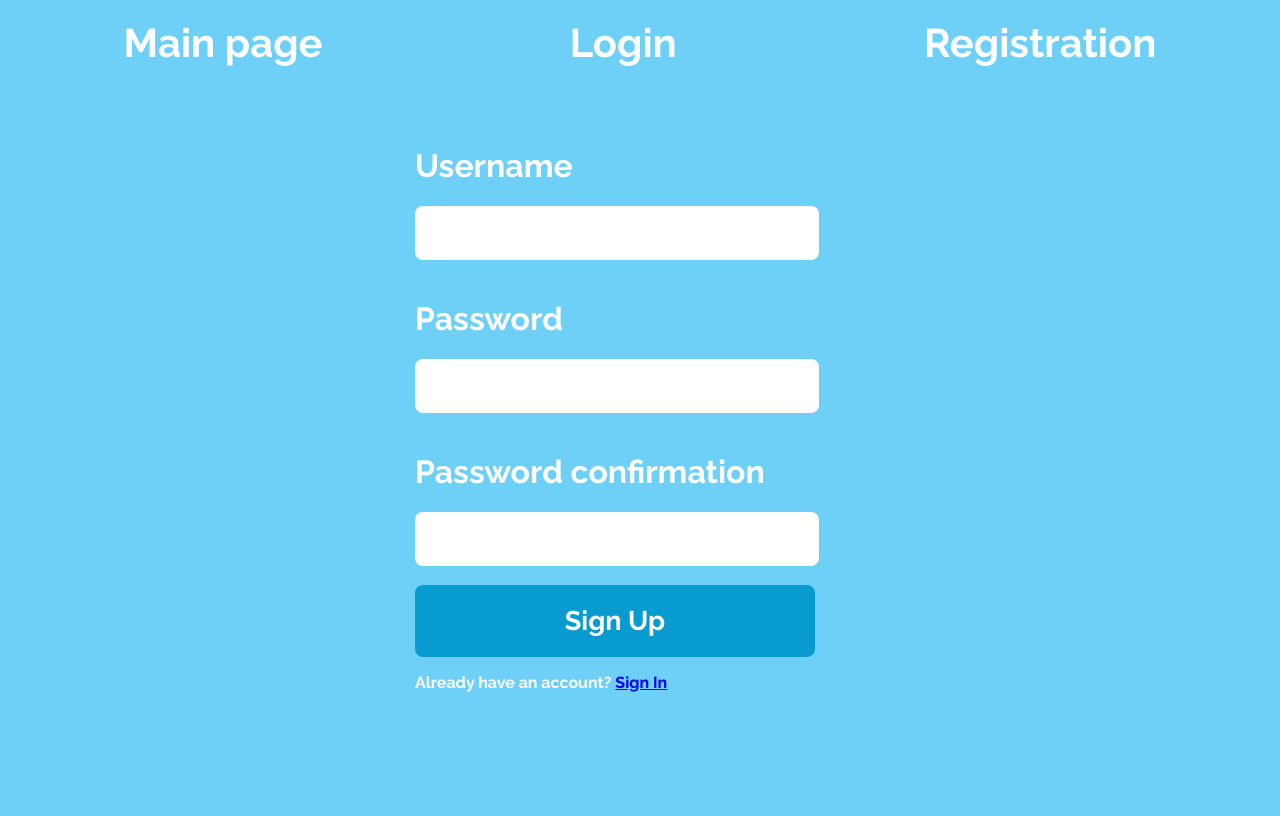
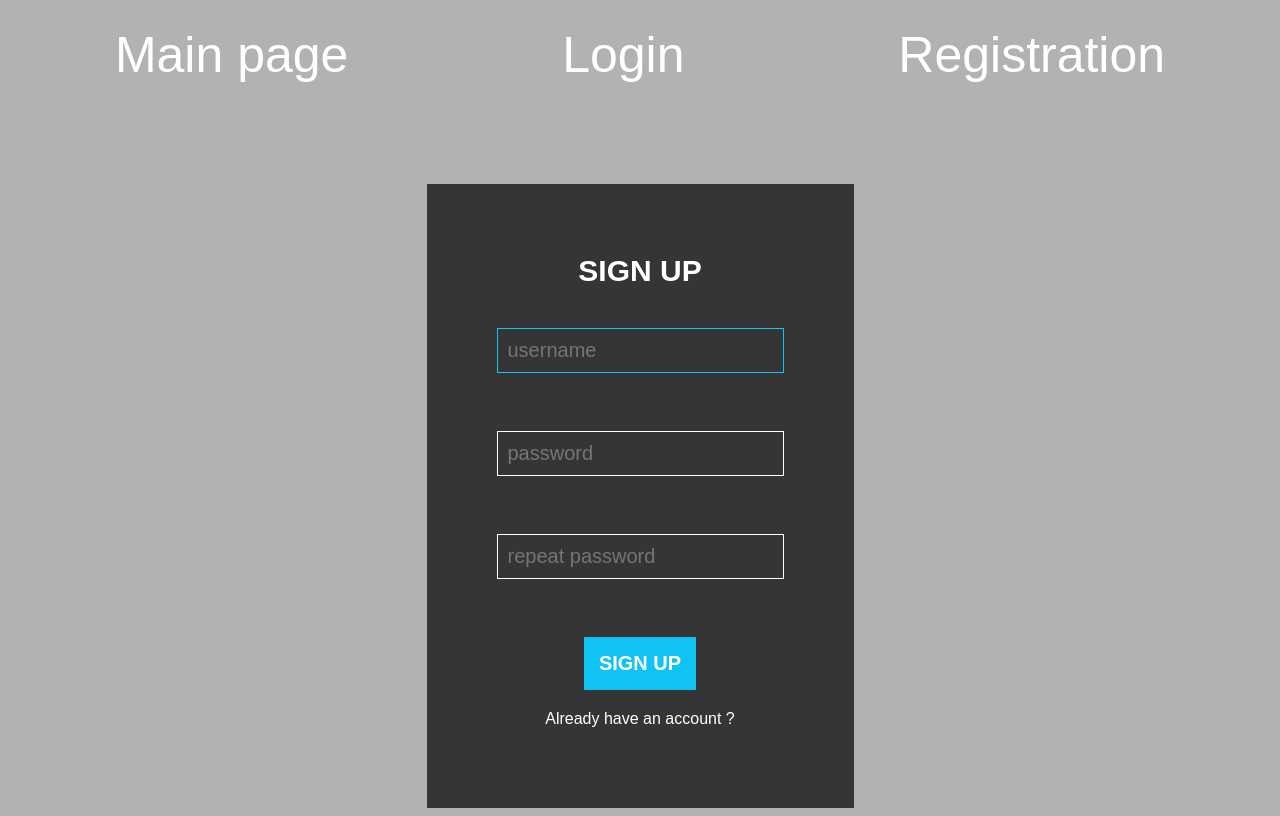
Before and after one commit to phanta1313/django, a Django app: page /registerUser/ in a window 1280 px wide. Run offline with Django 4.2, Linux system fonts and the light colour scheme.

Commit message:
Add files via upload

```diff
--- a/devsearch/templates/navbar.html
+++ b/devsearch/templates/navbar.html
@@ -4,27 +4,24 @@
     <meta http-equiv="X-UA-Compatible" content="IE=edge">
     <meta name="viewport" content="width=device-width, initial-scale=1.0">
     <style>
-        @import url(http://fonts.googleapis.com/css?family=Raleway:700,800);
 
 
        .navbar {
-
-            color: #fff;
-
         display: flex;
         justify-content: space-around;
+        font-size: 50px;
+
+        color: white;
        }
        #navbar_a{
         text-decoration: none;
         color: #ffff;
-          font-family: 'Raleway', sans-serif;
-          font-size: 40px;
        }
 
       </style>
     <title>navbar</title>
 </head>
-{% block content%}
+
 <body>
     <br>
     <div class="navbar">
--- a/devsearch/templates/register.html
+++ b/devsearch/templates/register.html
@@ -25,106 +25,92 @@
 
 
   <style>
-    @import url(http://fonts.googleapis.com/css?family=Raleway:700,800);
+         body {
+	background: linear-gradient(rgba(0,0,0,.3),rgba(0,0,0,.3));
 
-  html, body { margin: 0; }
 
-  :focus { outline: none; }
-  ::-webkit-input-placeholder { color: #DEDFDF; }
-  ::-moz-placeholder { color: #DEDFDF; }
-  :-moz-placeholder { color: #DEDFDF; }
-  ::-ms-input-placeholder { color: #DEDFDF; }
-
-  body {
-    background: #6ED0F6;
-    color: #fff;
-    font-family: 'Raleway', sans-serif;
-    -webkit-font-smoothing: antialiased;
+	font-family: sans-serif;
 }
 
-  #wrapper, label, #arrow, button span { transition: all .5s cubic-bezier(.6,0,.4,1); }
+.form {
+  display: flex;
+  flex-direction: column;
+  align-items: center;
+  justify-content: center;
+	padding-top: 100px;
 
-  #wrapper { overflow: hidden; }
-
-  #signin:checked ~ #wrapper { height: 178px; }
-  #signin:checked ~ #wrapper #arrow { left: 32px; }
-  #signin:checked ~ button span { transform: translate3d(0,-72px,0); }
-
-  #signup:checked ~ #wrapper { height: 262px; }
-  #signup:checked ~ #wrapper #arrow { left: 137px; }
-  #signup:checked ~ button span { transform: translate3d(0,-144px,0); }
-
-  #reset:checked ~ #wrapper { height: 94px; }
-  #reset:checked ~ #wrapper #arrow { left: 404px; }
-  #reset:checked ~ button span { transform: translate3d(0,0,0); }
-
-  form {
-    width: 450px;
-    height: 370px;
 }
 
-  input[type=radio] { display: none; }
-
-  label {
-  cursor: pointer;
-  display: inline-block;
-  font-size: 22px;
-  font-weight: 800;
+.form h1 {
 
 
+	text-align: center;
+	color: #fff;
+	font-size: 30px;
 	text-transform: uppercase;
 }
 
-input[type=text],
-input[type=password] {
-  background: #fff;
-  border: none;
-  border-radius: 8px;
-  font-size: 27px;
-  font-family: 'Raleway', sans-serif;
-  height: 52px;
-  width: 400px;
-
-
-  opacity: 1;
-  text-indent: 20px;
-  transition: all .2s ease-in-out;
-}
-  button {
-    background: #079BCF;
-    border: none;
-    border-radius: 8px;
-    color: #fff;
-    cursor: pointer;
-    font-family: 'Raleway', sans-serif;
-    font-size: 27px;
-    height: 72px;
-    width: 400px;
-
-
-    overflow: hidden;
-    transition: all .3s cubic-bezier(.6,0,.4,1);
+.input-form {
+	padding: 20px;
+	text-align: center;
+  color: white;
 }
 
-  button:hover {
-    background: #007BA5;
+.input-form input {
+	padding: 10px;
+	width: 100%;
+	color: #fff;
+	font-size: 20px;
+	background: none;
+	outline: none;
+	border: 1px solid #fff;
+	box-sizing: border-box;
 }
 
-
-
-
-  #hint {
-
-    text-align: center;
-
+.input-form input[type="text"]:focus, .input-form input[type="password"]:focus {
+	border: 1px solid #0fc3f5;
 
 }
-  .register{
+
+.input-form input[type="submit"] {
+
+	color: #fff;
+	font-weight: bold;
+	text-transform: uppercase;
+	border: none;
+	background: #0fc3f5;
+	transition: .3s;
+	padding: 15px;
+}
+
+.input-form input[type="submit"]:hover {
+	background: #4442db;
+
+}
+
+.form a {
+	display: block;
+	padding: 0 0 30px;
+	text-align: center;
+	color: #fff;
+	text-decoration: none;
+	transition: .3s;
+}
+
+.form a:hover {
+	color: #0fc3f5;
+}
+form{
 	display: flex;
 	flex-direction: column;
 	align-items: center;
-    padding: 60px;
+	background: rgba(0,0,0,.7);
+	padding: 50px;
 }
+#hint{
+  text-align: center;
+}
+
   </style>
 
 
@@ -132,30 +118,38 @@ input[type=password] {
 
   {% include 'navbar.html' %}
 
-    <div class="register">
+    <div class="form">
         <form method="POST" action="{% url 'registerUser' %}" >
         {% csrf_token %}
+        <h1>SIgn Up</h1>
         {% for field in form %}
-        <div class="form_field">
-          <h1>{{field.label}}</h1>
+        <div class="input-form">
           {{field}} <br> <br>
         </div>
         {% endfor %}
-        <button type="submit">Sign Up</button>
-        <p>Already have an account? <a href="{% url 'loginUser' %}">Sign In</a></p>
+        <div class="input-form">
+          <input type="submit" value="Sign Up">
+        </div>
+        <a href="{% url 'loginUser' %}">Already have an account ?</a>
         </form>
     </div>
 
+  <div id="hint">
 
-
-  <div id="hint">
     {% if messages %}
         {% for message in messages %}
         <h1{% if message.tags %} class="{{ message.tags }}"{% endif %}>{{ message }}</h1>
         {% endfor %}
     {% endif %}
+
   </div>
 
   </html>
+
 </body>
+<script>
+  document.querySelector('.input-form input[name="username"]').placeholder = 'username'
+  document.querySelector('.input-form input[name="password1"]').placeholder = 'password'
+  document.querySelector('.input-form input[name="password2"]').placeholder = 'repeat password'
+</script>
 </html>
```
Also changed, not shown: other parts of devsearch/templates/navbar.html (+1 -1 lines), devsearch/templates/adilet.html (added, +177 -0 lines), devsearch/templates/index.html (+70 -5 lines), devsearch/templates/login.html (+77 -95 lines), devsearch/db.sqlite3, devsearch/templates/style.css (added). Lines whose indentation alone changed are shown as unchanged.
